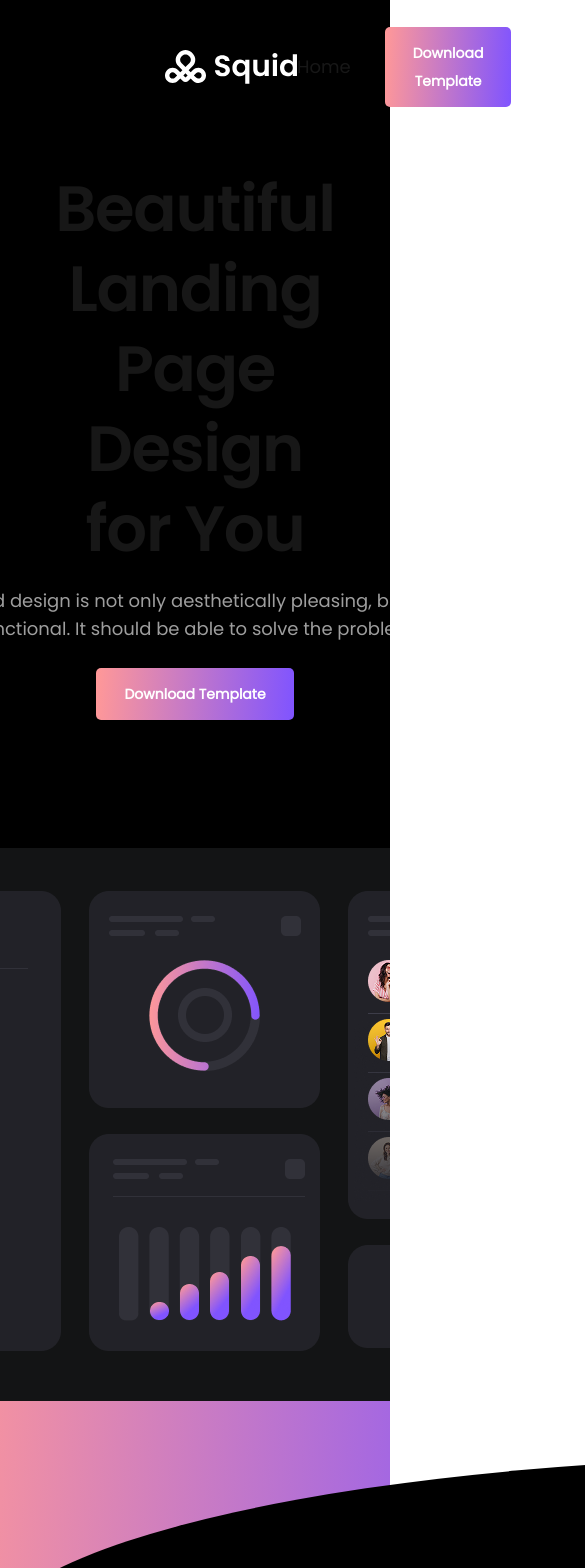
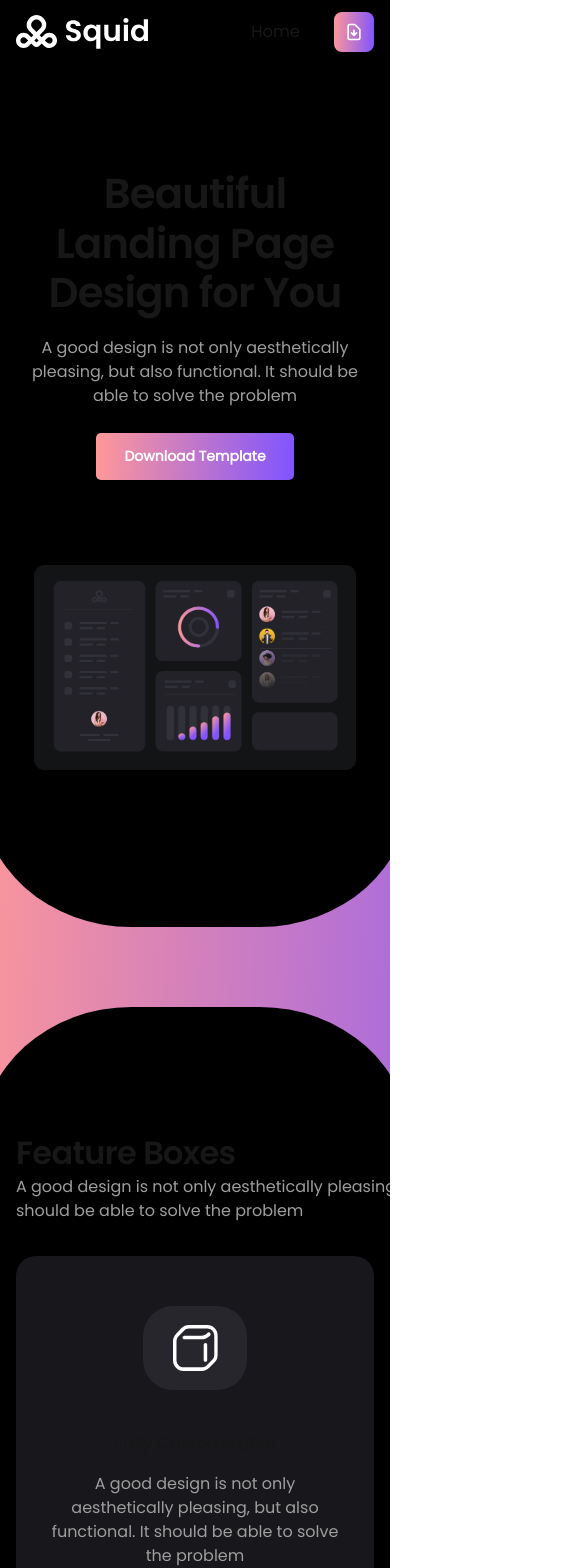
Before and after one commit to mohamedahmede/landing-page-template, a Next.js app: page / in a window 390 px wide. Shown: the top 1568 px of the page, 585 px wide, since content can reach past the window. Built offline with nearby package versions, Linux system fonts and the light colour scheme.

Commit message:
done responsiveness

```diff
--- a/app/components/homePage/HomeHeaderSection.tsx
+++ b/app/components/homePage/HomeHeaderSection.tsx
@@ -15,10 +15,10 @@ const HomeHeaderSection = ({
 	return (
 		<section className="pt-[10.56rem] text-center bg-black relative">
 			<header className="flex flex-col items-center">
-				<h1 className="text-h1 font-semibold tracking-tight px-[21.62rem] pb-[1.13rem]">
+				<h1 className="text-h1 font-semibold tracking-tight px-8 lg:px-[21.62rem] pb-[1.13rem]">
 					{title}
 				</h1>
-				<p className="text-body text-text-secondary pb-[1.56rem] w-[36.0625rem]">
+				<p className="text-body text-text-secondary pb-[1.56rem] px-8 lg:px-0 lg:w-[36.0625rem]">
 					{description}
 				</p>
 
@@ -30,9 +30,9 @@ const HomeHeaderSection = ({
 				className="
           pointer-events-none
           absolute left-1/2 -translate-x-1/2
-          -bottom-[38.5625rem]  /* 34.5625rem image height */
+          -bottom-[15rem] lg:-bottom-[38.5625rem]  /* 34.5625rem image height */
           z-20
-          w-[54.125rem] h-[34.5625rem]
+          w-[20.125rem] h-[14.5625rem] lg:w-[54.125rem] lg:h-[34.5625rem]
         "
 			>
 				<div className="relative w-full h-full">
--- a/app/components/homePage/companies/Companies.tsx
+++ b/app/components/homePage/companies/Companies.tsx
@@ -41,11 +41,11 @@ const Companies = () => {
 		},
 	];
 	return (
-		<section className="bg-second pt-28 pb-[20.19rem] flex flex-col items-center relative">
-			<h2 className="w-[35.44rem] pb-[4.38rem] text-center">
+		<section className="bg-second pt-28 pb-28 xl:pb-[20.19rem] flex flex-col items-center relative">
+			<h2 className="lg:w-[35.44rem] pb-[4.38rem] text-center">
 				Companies we Worked With in Since 2015
 			</h2>
-			<div className="companies_container px-[10.31rem] flex justify-center gap-[1.87rem] ">
+			<div className="companies_container px-4 md:px-8 xl:px-[10.31rem] flex flex-wrap xl:flex-nowrap justify-center gap-[1.87rem] ">
 				{companiesDummyData.map((company) => (
 					<div
 						key={company.id}
@@ -55,7 +55,7 @@ const Companies = () => {
 					</div>
 				))}
 			</div>
-			<div className="companies_banner absolute top-[31rem] left-0 w-full z-1">
+			<div className="companies_banner mt-8 xl:mt-0 xl:absolute top-[31rem] left-0 w-full z-1">
 				<CompaniesBanner />
 
 			</div>
--- a/app/components/homePage/featureBoxes/FeatureBoxes.tsx
+++ b/app/components/homePage/featureBoxes/FeatureBoxes.tsx
@@ -48,13 +48,13 @@ const featureBoxesDummyData = [
 const FeatureBoxes = () => {
 	return (
 
-		<section className=" px-[10.31rem] bg-black relative z-10 mt-31">
+		<section className=" px-4 md:px-8  xl:px-[10.31rem] bg-black relative z-10 mt-31">
 			<h2>Feature Boxes</h2>
 			<p className="w-[36.0625rem] pb-[2.06rem]">
 				A good design is not only aesthetically pleasing, but also functional.
 				It should be able to solve the problem
 			</p>
-			<div className="boxes_container grid grid-cols-3 gap-[1.88rem]">
+			<div className="boxes_container grid grid-cols-1 md:grid-cols-2 lg:grid-cols-3 gap-[1.88rem]">
 				{featureBoxesDummyData.map((box, index) => (
 					<SingleBox
 						key={index}
--- a/app/components/homePage/guideSection/GuideSection.tsx
+++ b/app/components/homePage/guideSection/GuideSection.tsx
@@ -6,9 +6,9 @@ import OrbitLogo from "../../reusable/icons/guideSection/OrbitLogo";
 
 const GuideSection = () => {
 	return (
-		<section className="px-[10.31rem] pt-[1.94rem] pb-11 bg-black">
-			<div className="flex gap-6">
-				<div className="relative left w-[42.375rem] h-[42.375rem]">
+		<section className="px-4 md:px-8 xl:px-[10.31rem] pt-[1.94rem] pb-11 -mt-px bg-black">
+			<div className="flex flex-col justify-center items-center md:flex-row gap-6">
+				<div className="relative left w-[20rem] h-[20rem] lg:w-[42.375rem] lg:h-[42.375rem]">
 					<Orbit
 						className="w-full h-full"
 						center={
@@ -114,10 +114,10 @@ const GuideSection = () => {
 
 				{/* RIGHT */}
 				<div className="right flex flex-col items-start justify-center text-white">
-					<h2 className="w-[27.6875rem] pb-3">
+					<h2 className="lg:w-[27.6875rem] pb-3">
 						We&apos;re here to guide and help you at all times
 					</h2>
-					<p className="w-[24.0625rem] pb-[1.56rem]">
+					<p className="lg:w-[24.0625rem] pb-[1.56rem]">
 						A good design is not only aesthetically pleasing, but also
 						functional. It should be able to solve the problem
 					</p>
--- a/app/components/reusable/navbar/Navbar.tsx
+++ b/app/components/reusable/navbar/Navbar.tsx
@@ -4,7 +4,7 @@ import Logo from "../icons/Logo";
 
 const Navbar = () => {
 	return (
-		<nav className="fixed w-full flex justify-between items-center px-[10.31rem] py-[1.69rem] bg-black z-[21]">
+		<nav className="fixed w-full flex justify-between items-center px-4 py-3 md:px-6 md:py-4 lg:px-8 xl:px-[10.31rem] lg:py-[1.69rem] bg-black z-[21]">
 			<div className="left">
 				<Link href="/">
 					<Logo />
@@ -16,10 +16,34 @@ const Navbar = () => {
 						<Link href="/">Home</Link>
 					</li>
 					<li>
-						<CustomButton
-							title="Download Template"
-							url="https://github.com/mohamedahmede/landing-page-template/tree/main"
-						/>
+						{/* Mobile: Download Icon Only */}
+						<Link
+							href="https://github.com/mohamedahmede/landing-page-template/tree/main"
+							className="lg:hidden flex items-center justify-center w-10 h-10 bg-main rounded-lg hover:opacity-90 transition-opacity"
+							aria-label="Download Template"
+						>
+							<svg
+								className="w-5 h-5 text-white"
+								fill="none"
+								stroke="currentColor"
+								viewBox="0 0 24 24"
+							>
+								<path
+									strokeLinecap="round"
+									strokeLinejoin="round"
+									strokeWidth={2}
+									d="M12 10v6m0 0l-3-3m3 3l3-3m2 8H7a2 2 0 01-2-2V5a2 2 0 012-2h5.586a1 1 0 01.707.293l5.414 5.414a1 1 0 01.293.707V19a2 2 0 01-2 2z"
+								/>
+							</svg>
+						</Link>
+
+						{/* Desktop: Full Button */}
+						<div className="hidden lg:block">
+							<CustomButton
+								title="Download Template"
+								url="https://github.com/mohamedahmede/landing-page-template/tree/main"
+							/>
+						</div>
 					</li>
 				</ul>
 			</div>
--- a/app/globals.css
+++ b/app/globals.css
@@ -6,6 +6,24 @@
   --Main-Color: linear-gradient(93deg, #FF9898 0.48%, #8054FF 100%);
   --Dark-Gray: #18181C;
   --third-gray: #26262C;
+
+  /* Responsive font size variables - smaller on mobile, original on desktop */
+  --font-size-xs: clamp(0.75rem, 0.7rem + 0.25vw, 0.875rem);
+  --font-size-sm: clamp(0.875rem, 0.8rem + 0.375vw, 1.125rem);
+  --font-size-base: clamp(1rem, 0.9rem + 0.5vw, 1.125rem);
+  --font-size-lg: clamp(1.125rem, 1rem + 0.625vw, 1.25rem);
+  --font-size-xl: clamp(1.25rem, 1.1rem + 0.75vw, 1.5rem);
+  --font-size-2xl: clamp(1.5rem, 1.3rem + 1vw, 2rem);
+  --font-size-3xl: clamp(1.875rem, 1.6rem + 1.375vw, 3rem);
+  --font-size-4xl: clamp(2.25rem, 1.9rem + 1.75vw, 4rem);
+  --font-size-5xl: clamp(3rem, 2.5rem + 2.5vw, 5rem);
+
+  /* Responsive line height variables */
+  --line-height-tight: 1.25;
+  --line-height-snug: 1.375;
+  --line-height-normal: 1.5;
+  --line-height-relaxed: 1.625;
+  --line-height-loose: 2;
 }
 
 @media (prefers-color-scheme: dark) {
@@ -19,8 +37,8 @@ body {
   background: var(--background);
   color: var(--foreground);
   font-family: var(--font-poppins), ui-sans-serif, system-ui, sans-serif;
-  font-size: 1.125rem;
-  line-height: 1.75rem;
+  font-size: var(--font-size-base);
+  line-height: var(--line-height-relaxed);
   -webkit-font-smoothing: antialiased;
   -moz-osx-font-smoothing: grayscale;
   text-rendering: optimizeLegibility;
@@ -34,31 +52,62 @@ h1, h2, h3, h4, h5, h6 {
 
 h1 {
   font-family: var(--font-poppins-semibold), ui-sans-serif, system-ui, sans-serif;
-  font-size: 4rem;
-  line-height: 5rem;
+  font-size: clamp(2.5rem, 2rem + 2.5vw, 4rem); /* 2.5rem on mobile, 4rem on desktop */
+  line-height: clamp(3rem, 2.5rem + 2.5vw, 5rem); /* 3rem on mobile, 5rem on desktop */
   font-weight: 600;
-
 }
 
 h2 {
   font-family: var(--font-poppins-semibold), ui-sans-serif, system-ui, sans-serif;
-  font-size: 3rem;
-  line-height: 5rem;
+  font-size: clamp(2rem, 1.5rem + 2vw, 3rem); /* 2rem on mobile, 3rem on desktop */
+  line-height: clamp(2.5rem, 2rem + 3vw, 5rem); /* 2.5rem on mobile, 5rem on desktop */
   font-weight: 600;
-
 }
 
 h3 {
-  font-size: 1.25rem;
-  line-height: 2rem;
+  font-size: clamp(1.125rem, 1rem + 0.25vw, 1.25rem); /* 1.125rem on mobile, 1.25rem on desktop */
+  line-height: clamp(1.75rem, 1.5rem + 0.5vw, 2rem); /* 1.75rem on mobile, 2rem on desktop */
+}
+
+h4 {
+  font-size: var(--font-size-lg);
+  line-height: var(--line-height-normal);
+}
+
+h5 {
+  font-size: var(--font-size-base);
+  line-height: var(--line-height-normal);
+}
+
+h6 {
+  font-size: var(--font-size-sm);
+  line-height: var(--line-height-normal);
 }
 
 p {
-  font-size: 1.125rem;
-  line-height: 1.75rem;
+  font-size: clamp(1rem, 0.9rem + 0.125vw, 1.125rem); /* 1rem on mobile, 1.125rem on desktop */
+  line-height: clamp(1.5rem, 1.375rem + 0.375vw, 1.75rem); /* 1.5rem on mobile, 1.75rem on desktop */
   color: #9E9E9E;
   margin: 0;
 }
+
+/* Responsive text utilities */
+.text-responsive-xs { font-size: var(--font-size-xs); }
+.text-responsive-sm { font-size: var(--font-size-sm); }
+.text-responsive-base { font-size: var(--font-size-base); }
+.text-responsive-lg { font-size: var(--font-size-lg); }
+.text-responsive-xl { font-size: var(--font-size-xl); }
+.text-responsive-2xl { font-size: var(--font-size-2xl); }
+.text-responsive-3xl { font-size: var(--font-size-3xl); }
+.text-responsive-4xl { font-size: var(--font-size-4xl); }
+.text-responsive-5xl { font-size: var(--font-size-5xl); }
+
+/* Responsive line height utilities */
+.leading-responsive-tight { line-height: var(--line-height-tight); }
+.leading-responsive-snug { line-height: var(--line-height-snug); }
+.leading-responsive-normal { line-height: var(--line-height-normal); }
+.leading-responsive-relaxed { line-height: var(--line-height-relaxed); }
+.leading-responsive-loose { line-height: var(--line-height-loose); }
 
 /* Custom background classes */
 .bg-main {
--- a/app/page.tsx
+++ b/app/page.tsx
@@ -13,12 +13,12 @@ export default function Home() {
 				buttonTitle="Download Template"
 				buttonUrl="https://github.com/mohamedahmede/landing-page-template/tree/main"
 			/>
-			<div className="relative h-[24rem] w-full">
-				<div className="h-[24rem] bg-black absolute top-0 left-[-5%] rounded-b-[50%] w-[108.306rem]"></div>
+			<div className="relative h-[24rem] w-full overflow-hidden -mt-px  lg:block">
+				<div className="h-[24rem] bg-black absolute top-0 left-[-5%] rounded-b-[35%] lg:rounded-b-[50%] w-[110%]"></div>
 			</div>
-			<div className="h-[18rem]"></div>
-			<div className="absolute h-[24rem] w-full ">
-				<div className="h-[24rem] bg-black absolute top-0 left-[-5%] rounded-t-[50%] w-[108.306rem]"></div>
+			<div className="h-[5rem] lg:h-[18rem]"></div>
+			<div className="absolute h-[24rem] w-full overflow-hidden  lg:block">
+				<div className="h-[24rem] bg-black absolute top-0 left-[-5%] rounded-t-[35%] lg:rounded-t-[50%] w-[110%]"></div>
 			</div>
 			<FeatureBoxes />
 			<GuideSection />
```
Also changed, not shown: app/components/homePage/companies/CompaniesBanner.tsx (+5 -5 lines), app/components/homePage/getInTouch/GetInTouch.tsx (+5 -5 lines), app/components/reusable/footer/Footer.tsx (+6 -6 lines).
